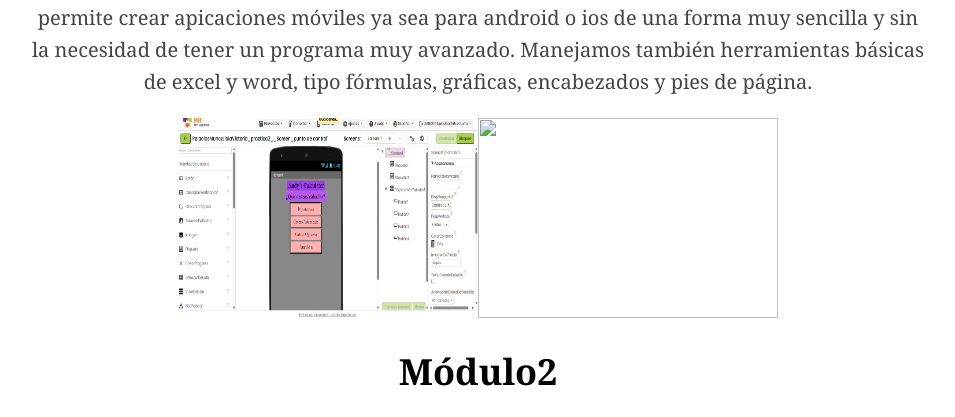
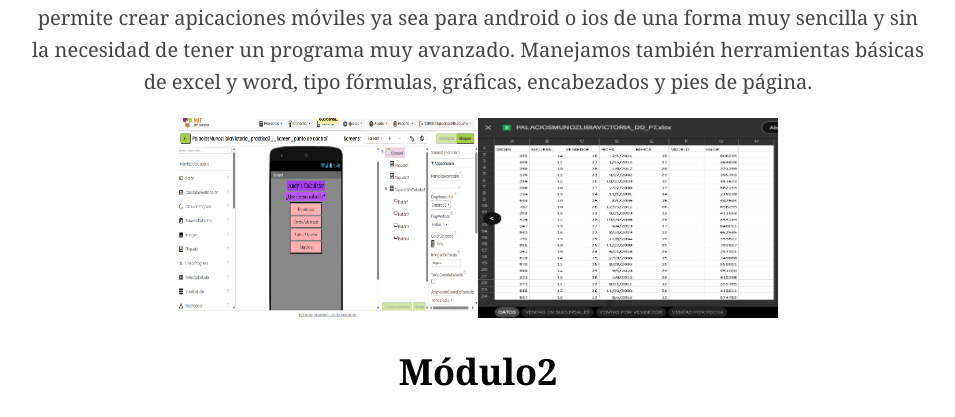
Before and after one commit to VicPalacios/PalaciosMunoz, a plain HTML site: page index.html in a window 1280 px wide. Shown: the part 1084-1501 px from the top of the page, without its empty margins (162-1117 px from the left). Drawn offline with Linux system fonts and the light colour scheme.

Commit message:
Update index.html

```diff
--- a/index.html
+++ b/index.html
@@ -38,7 +38,7 @@ Gracias a esta organización, tendrás la oportunidad de avanzar paso a paso, co
 </table>
 	<h1>Módulo 1</h1>
 	<p>Para este módulo usamos MIT App Inventor, que viene siendo una plataforma gratuita que permite crear apicaciones móviles ya sea para android o ios de una forma muy sencilla y sin la necesidad de tener un programa muy avanzado. Manejamos también herramientas básicas de excel y word, tipo fórmulas, gráficas, encabezados y pies de página.</p>
-		<img src="calculadoraejemplo.png"class="imagen-calculadora"><img src="imagenes/excelejemplo.png"class="imagen-excel">
+		<img src="calculadoraejemplo.png"class="imagen-calculadora"><img src="excelejemplo.png"class="imagen-excel">
 	<h1>Módulo2</h1>
 	<p>En este módulo usamos las redes sociales para dar a conocer un tema de nuestro interés. También dimos mantenimiento a una computadora.</p>
 	<img src="instagramejemplo.png"class="imagen-instagram">
```
